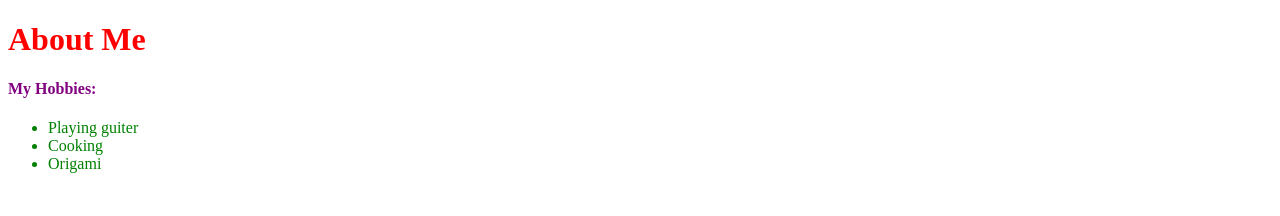
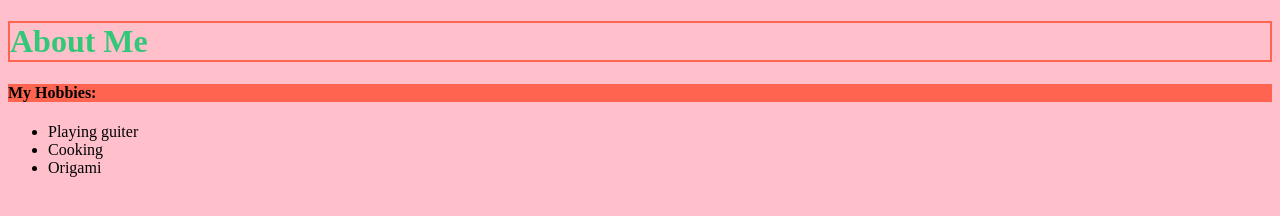
Before and after one commit to faisalahmed0086/Web_development, a plain HTML site: page aboutMe.html in a window 1280 px wide. Drawn offline with Linux system fonts and the light colour scheme.

Commit message:
Background & border

```diff
--- a/app.css
+++ b/app.css
@@ -1,11 +1,23 @@
 h1 {
-	color: red;
+	color: rgba(0,200,100,0.8);
+	/*border-color: purple;
+	border-width: 5px;
+	border-style: solid;*/
+	border:2px solid rgb(255,100,80);
 }
 
-li {
-	color: green;
+/*width
+style
+color
+*/
+
+h4 {
+	background: rgb(255,100,80);
 }
 
-h4 {
-	color: purple;
+body {
+	background: pink;
+	/*background: url(http://cache2.asset-cache.net/xt/170235272.jpg?v=1&g=fs1%7C0%7CEPL%7C35%7C272&s=1&b=RjI4);
+	background-repeat: no-repeat;
+	background-size: cover;*/
 }
```
